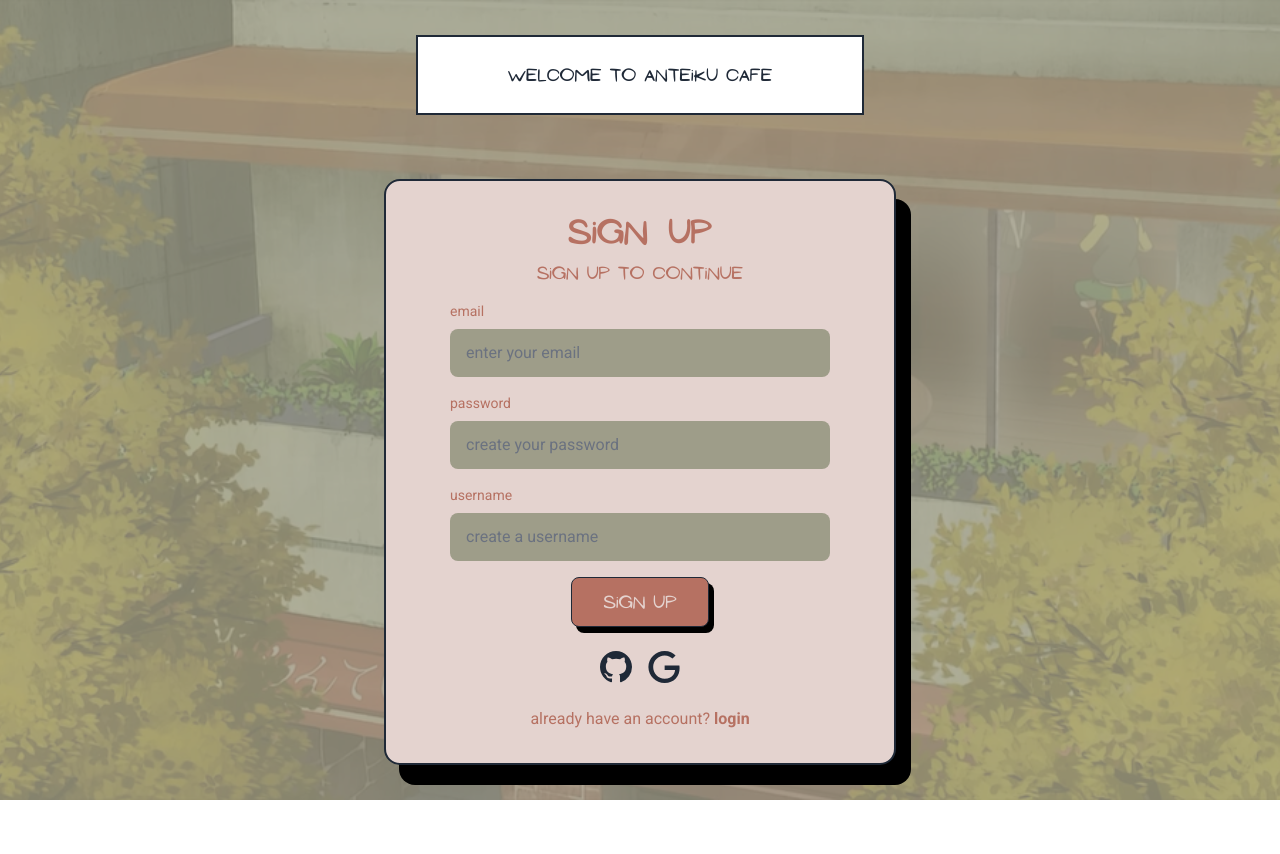
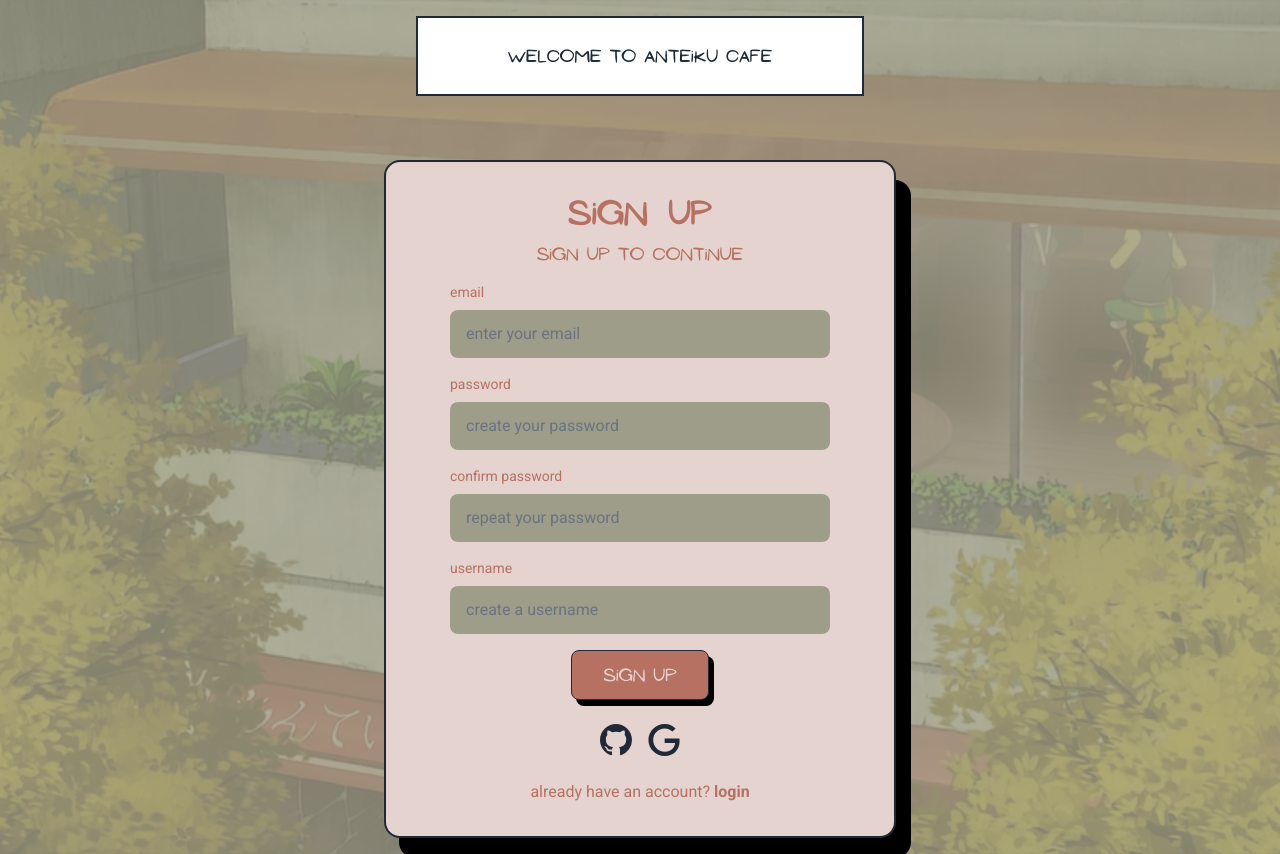
Before and after one commit to Db1zz/Transcendence, a React (Create React App) app in the folder Frontend/app_react/: page /signup in a window 1280 px wide. Before the commit the page ends 800 px from the top, so only its background shows below. Built offline with nearby package versions, Linux system fonts and the light colour scheme; no server answers.

Commit message:
add password copy

```diff
--- a/Frontend/app_react/src/pages/SignupPage.tsx
+++ b/Frontend/app_react/src/pages/SignupPage.tsx
@@ -10,10 +10,12 @@ const SignupPage: React.FC = () => {
 	const navigate = useNavigate();
 	const [email, setEmail] = useState('');
 	const [password, setPassword] = useState('');
+	const [passwordCopy, setPasswordCopy] = useState('');
 	const [username, setUsername] = useState('');
 	const [loading, setLoading] = useState(false);
 	const [isSuccess, setIsSuccess] = useState(false);
 	const [errorMessagePassword, setErrorMessagePassword] = useState('');
+	const [errorMessageCopyPassword, setErrorMessageCopyPassword] = useState('');
 	//const [errorMessageEmail, setErrorMessageEmail] = useState('');
 	const [passwordChecks, setPasswordChecks] = useState({
 		length: false,
@@ -33,6 +35,13 @@ const SignupPage: React.FC = () => {
 	// 	}
 	//change to just parsing fetch responses when they are implemented
 	// }
+
+	const validateCopyPassword = (value: string) => {
+		if (value && value !== password)
+			setErrorMessageCopyPassword("passwords should match");
+		else
+			setErrorMessageCopyPassword("");
+	}
 
 		const validatePassword = (value: string): boolean => {
 			const checks = {
@@ -64,6 +73,7 @@ const SignupPage: React.FC = () => {
 		const handleSubmit = async (e: React.FormEvent) => {
 			e.preventDefault();
 			//const emailOk = validateEmail(email);
+			//check that all error messages are null instead
 			const passwordOk = validatePassword(password);
 			if (!passwordOk) return;
 			setLoading(true);
@@ -171,6 +181,29 @@ const SignupPage: React.FC = () => {
 
 								<div>
 									<label className="block text-sm text-brand-brick mb-2">
+										confirm password
+									</label>
+									<input
+										type="password"
+										value={passwordCopy}
+										onChange={(e) => {
+											const val = e.target.value;
+											setPasswordCopy(val);
+											validateCopyPassword(val);
+										}}
+										className="w-full px-4 py-3 bg-brand-green placeholder-gray-500 rounded-lg focus:outline-none focus:ring-2 focus:ring-brand-brick"
+										placeholder="repeat your password"
+										required
+									/>
+									{errorMessageCopyPassword === '' ? null :
+										<span style={{
+											fontWeight: 'bold',
+											color: 'brand-brick',
+										}}>{errorMessageCopyPassword}</span>}
+								</div>
+
+								<div>
+									<label className="block text-sm text-brand-brick mb-2">
 										username
 									</label>
 									<input
```
Lines whose indentation alone changed are shown as unchanged.
